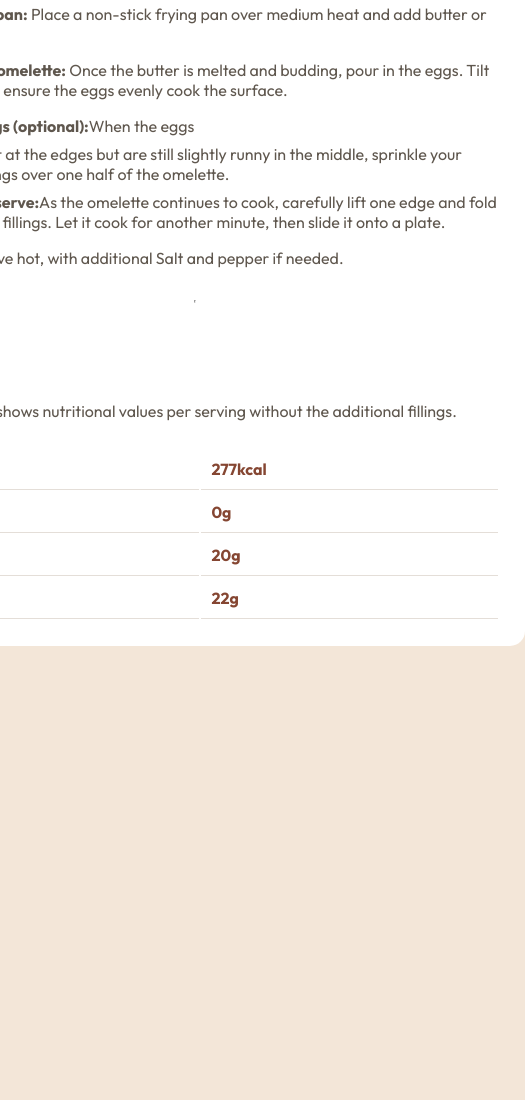
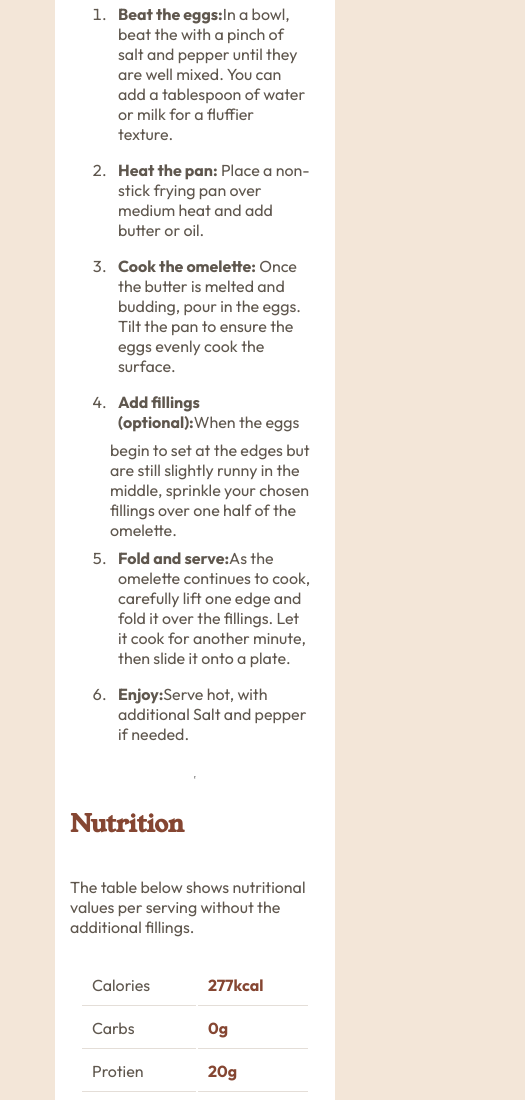
Before and after one commit to asherthechamp/recipe-page, a plain HTML site: page index.html in a window 390 px wide. Shown: the part 1125-2225 px from the top of the page, 525 px wide, since content can reach past the window. Before the commit the page ends 1779 px from the top, so only its background shows below. Drawn offline with Linux system fonts and the light colour scheme.

Commit message:
first commit

```diff
--- a/index.html
+++ b/index.html
@@ -15,7 +15,7 @@
         <link rel="stylesheet" href="style.css">
     </head>
     <body>
-        <main>
+        <div class="container">
             <img class="headerimg" src="./assets/images/image-omelette.jpeg">
             <h1>Simple Omelette Recipe</h1>
             <p>An easy and quick dish, perfect for any
@@ -96,6 +96,6 @@
                     <td class="lefttd"><strong>22g</strong></td>
                 </tr>
             </table>
-        </main>
+        </div>
     </body>
 </html>
--- a/style.css
+++ b/style.css
@@ -7,14 +7,14 @@ body {
     color: hsl(30, 10%, 34%);
 }
 
-main {
+.container {
     margin-top: 40px;
     display: flex;
     padding: 15px;
     flex-direction: column;
-    width: 630px;
     background-color: hsl(0, 0%, 100%);
     border-radius: 15px;
+    width: 650px;
 }
 
 img {
@@ -66,3 +66,9 @@ td {
 .lefttd {
     color: hsl(14, 45%, 36%)
 }
+
+@media screen and (max-width: 600px) {
+    .container {
+        width: 250px;
+    }
+}
```
